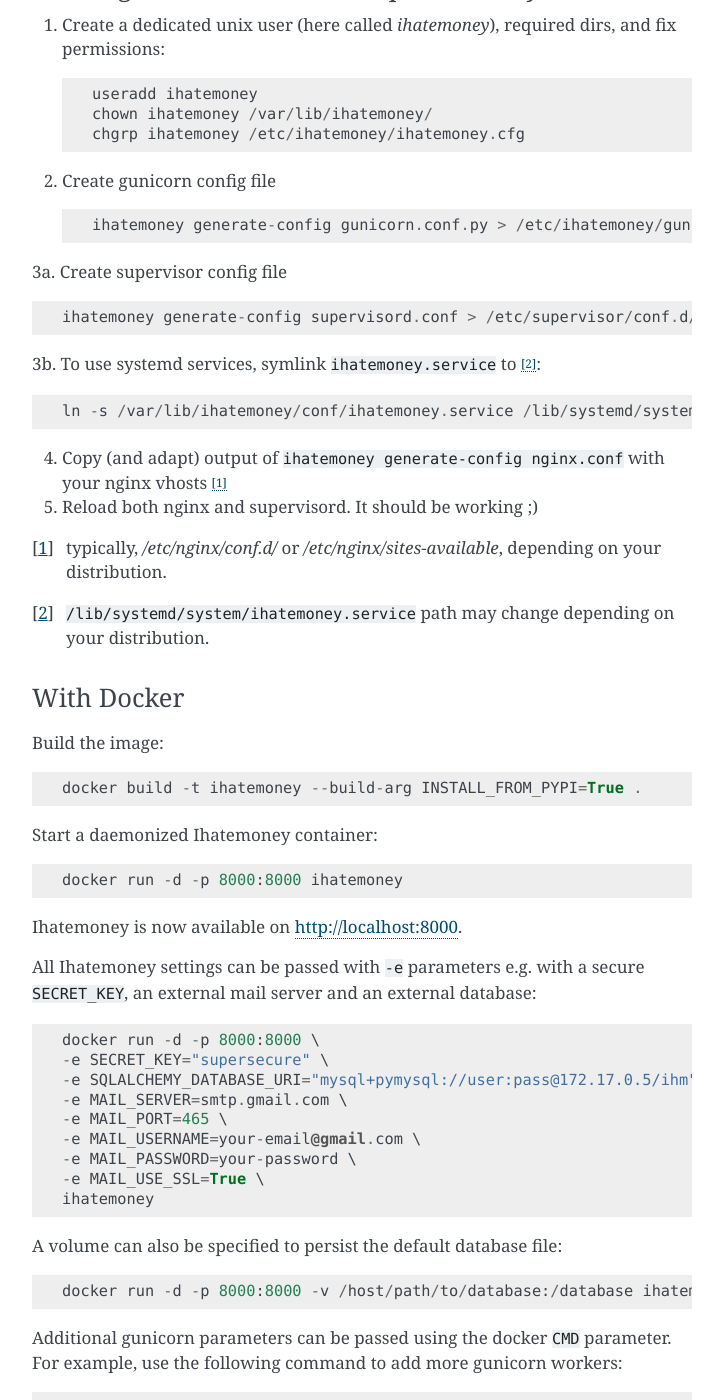
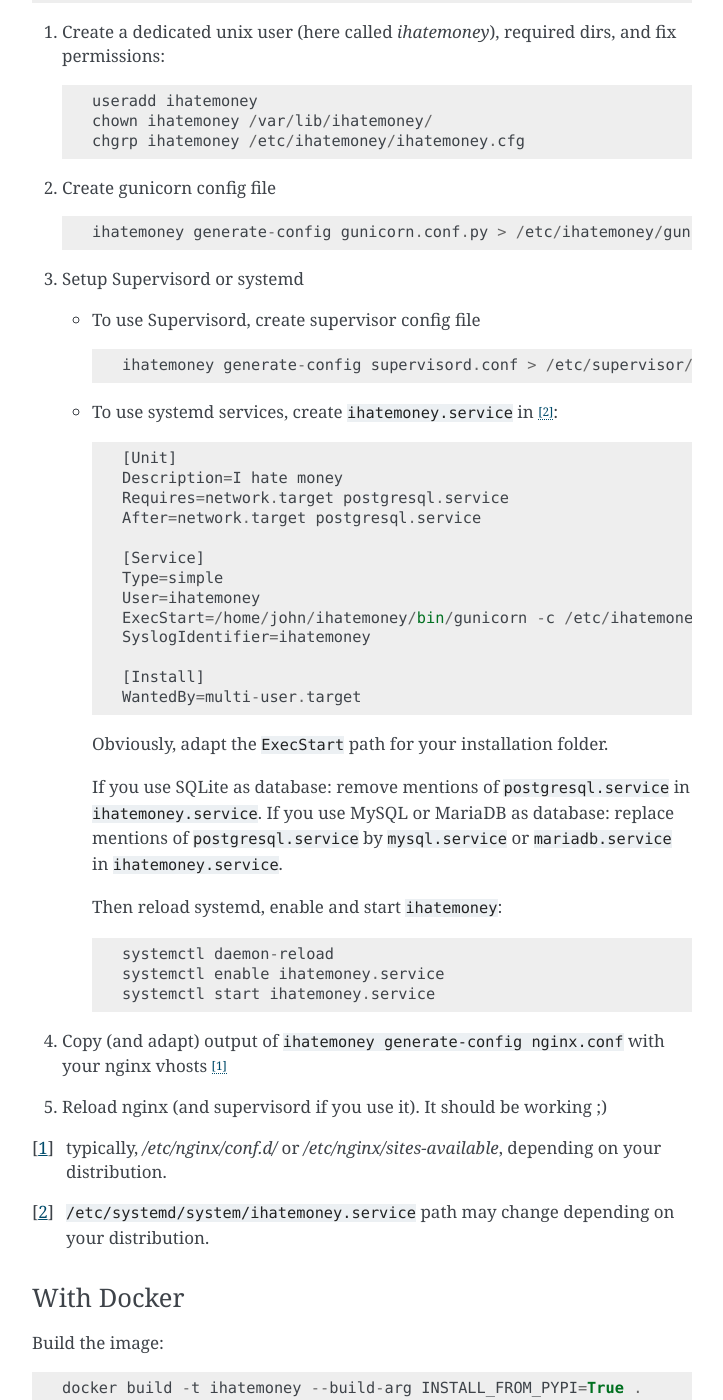
Before and after one commit to spiral-project/ihatemoney, a Sphinx documentation site: the page built from docs/installation.rst, in a window 1280 px wide and 1400 px high, scrolled down 3388 px. Shown: the whole window, without its empty margins (388-1111 px from the left). Built offline with Sphinx 7.4.7, drawn with Linux system fonts in a browser that asks for light colours; some of the changed text lies outside the part shown.

Commit message:
Systemd doc fixes + update CONTRIBUTORS

```diff
--- a/docs/installation.rst
+++ b/docs/installation.rst
@@ -135,7 +131,11 @@
 4. Activate the virtual host if needed and restart Apache
 
 With Nginx, Gunicorn and Supervisord/systemd
-------------------------------------
+--------------------------------------------
+
+Install Gunicorn::
+
+  pip install gunicorn
 
 1. Create a dedicated unix user (here called `ihatemoney`), required dirs, and fix permissions::
 
@@ -145,23 +145,48 @@
 
 2. Create gunicorn config file ::
 
-     ihatemoney generate-config gunicorn.conf.py > /etc/ihatemoney/gunicorn.conf.py
+    ihatemoney generate-config gunicorn.conf.py > /etc/ihatemoney/gunicorn.conf.py
 
-3a. Create supervisor config file ::
+3. Setup Supervisord or systemd
 
-     ihatemoney generate-config supervisord.conf > /etc/supervisor/conf.d/ihatemoney.conf
+   - To use Supervisord, create supervisor config file ::
 
-3b. To use systemd services, symlink ``ihatemoney.service`` to [#systemd-services]_::
+      ihatemoney generate-config supervisord.conf > /etc/supervisor/conf.d/ihatemoney.conf
 
-     ln -s /var/lib/ihatemoney/conf/ihatemoney.service /lib/systemd/system/ihatemoney.service
+   - To use systemd services, create ``ihatemoney.service`` in [#systemd-services]_::
+
+      [Unit]
+      Description=I hate money
+      Requires=network.target postgresql.service
+      After=network.target postgresql.service
+
+      [Service]
+      Type=simple
+      User=ihatemoney
+      ExecStart=/home/john/ihatemoney/bin/gunicorn -c /etc/ihatemoney/gunicorn.conf.py ihatemoney.wsgi:application
+      SyslogIdentifier=ihatemoney
+
+      [Install]
+      WantedBy=multi-user.target
+
+     Obviously, adapt the ``ExecStart`` path for your installation folder.
+
+     If you use SQLite as database: remove mentions of ``postgresql.service`` in ``ihatemoney.service``.
+     If you use MySQL or MariaDB as database: replace mentions of ``postgresql.service`` by ``mysql.service`` or ``mariadb.service`` in ``ihatemoney.service``.
+
+     Then reload systemd, enable and start ``ihatemoney``::
+
+       systemctl daemon-reload
+       systemctl enable ihatemoney.service
+       systemctl start ihatemoney.service
 
 4. Copy (and adapt) output of ``ihatemoney generate-config nginx.conf`` with your nginx vhosts [#nginx-vhosts]_
-5. Reload both nginx and supervisord. It should be working ;)
+5. Reload nginx (and supervisord if you use it). It should be working ;)
 
 .. [#nginx-vhosts] typically, */etc/nginx/conf.d/* or
    */etc/nginx/sites-available*, depending on your distribution.
 
-.. [#systemd-services] ``/lib/systemd/system/ihatemoney.service`` path may change depending on your distribution.
+.. [#systemd-services] ``/etc/systemd/system/ihatemoney.service`` path may change depending on your distribution.
 
 With Docker
 -----------
```
Also changed, not shown: other parts of docs/installation.rst (+0 -4 lines), 2 other files.
